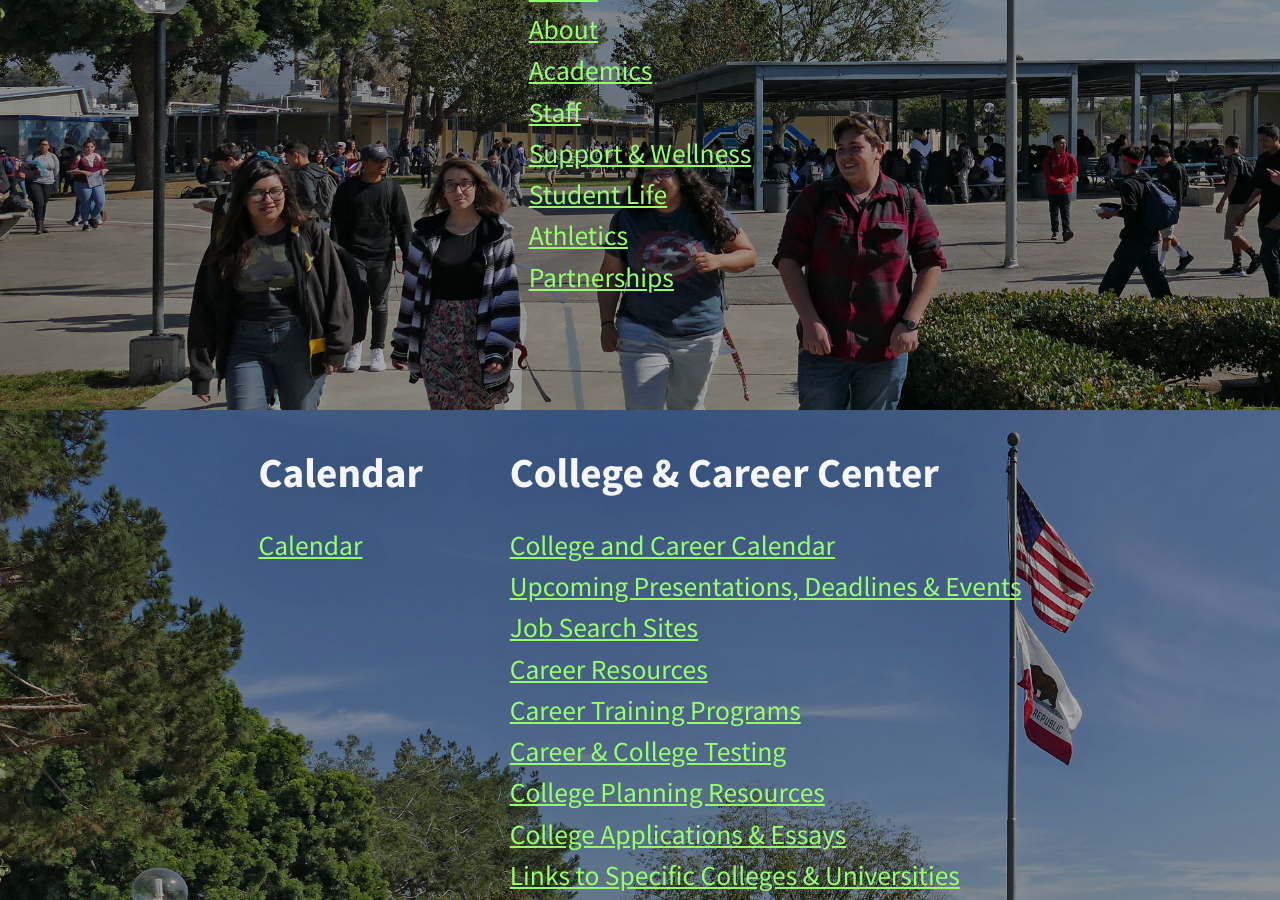
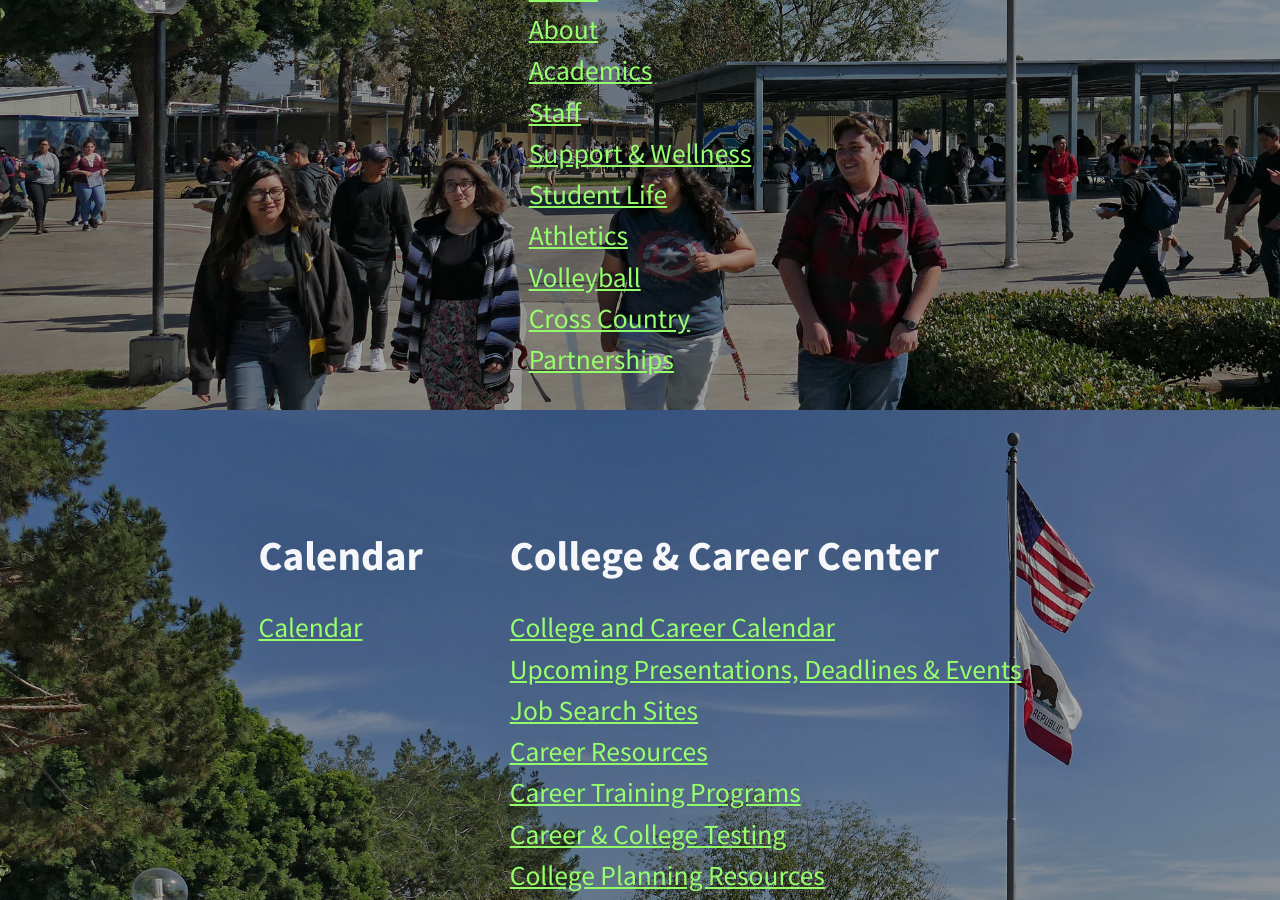
Before and after one commit to Crazeformarvel/azusa-project, a Jekyll site: the page azusa-high-school.html, which Jekyll copies as it is, in a window 1280 px wide and 900 px high, scrolled down 490 px. Built offline with Jekyll 4.4.1, drawn with Linux system fonts in a browser that asks for light colours.

Commit message:
Update azusa-high-school.html

```diff
--- a/azusa-high-school.html
+++ b/azusa-high-school.html
@@ -37,6 +37,8 @@
               <li><a href="http://azusahighschool.jimthoburn.com/wellness/">Support &amp; Wellness</a></li>
               <li><a href="http://azusahighschool.jimthoburn.com/life/">Student Life</a></li>
               <li><a href="http://azusahighschool.jimthoburn.com/athletics/">Athletics</a></li>
+              <li><a href="http://azusahighschool.jimthoburn.com/athletics/volleyball">Volleyball</a></li>
+              <li><a href="http://azusahighschool.jimthoburn.com/athletics/crosscountry">Cross Country</a></li>
               <li><a href="http://azusahighschool.jimthoburn.com/partnerships/">Partnerships</a></li>
             </ul>
 
```
